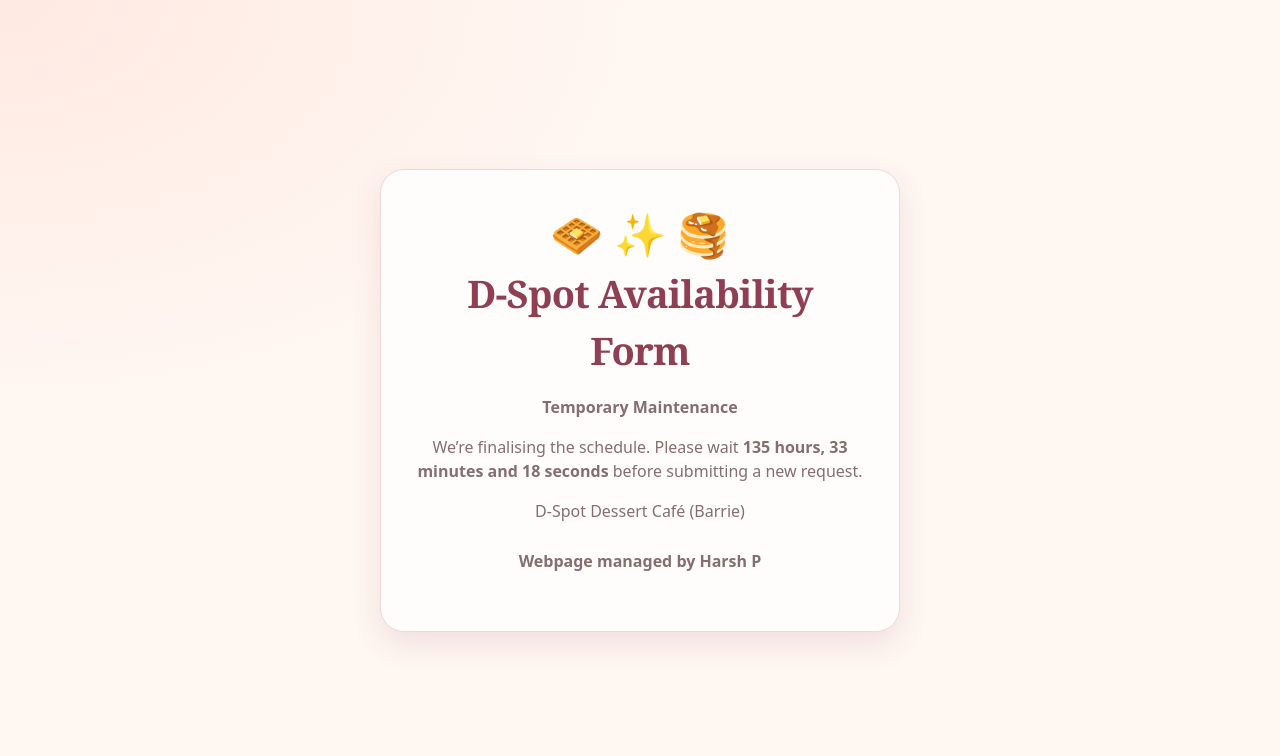
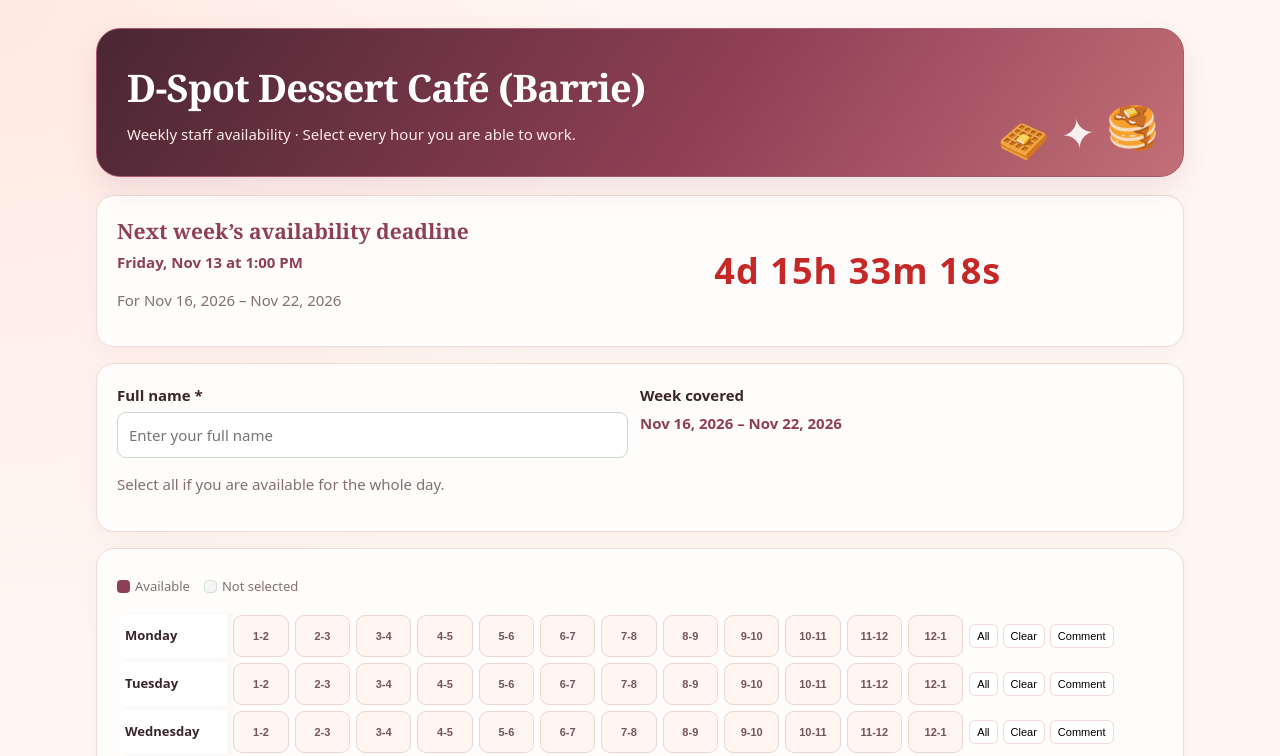
Before and after one commit to dspotavailability-barrie/dspot-availability, a plain HTML site: page index.html in a window 1280 px wide. Shown: the top 756 px of the page. Drawn offline with Linux system fonts and the light colour scheme.

Commit message:
Fix expired one-time maintenance override

```diff
--- a/index.html
+++ b/index.html
@@ -204,9 +204,7 @@ function updateDeadline() {
   const rawDiff = deadline.getTime() - now.getTime();
   const maintenanceEnd = new Date(deadline.getTime() + 24 * 60 * 60 * 1000);
   const testModeActive = maintenanceTestEnd > 0 && now.getTime() < maintenanceTestEnd;
-  // One-time early maintenance: Nov 6, 2026 at 11:15 AM until the normal Saturday 1 PM reopening.
-  const oneTimeMaintenanceActive = now.getTime() >= new Date("2026-11-06T11:15:00-05:00").getTime() && now.getTime() < maintenanceEnd.getTime();
-  const maintenanceActive = testModeActive || oneTimeMaintenanceActive || (rawDiff <= 0 && now.getTime() < maintenanceEnd.getTime());
+  const maintenanceActive = testModeActive || (rawDiff <= 0 && now.getTime() < maintenanceEnd.getTime());
   const maintenance = document.getElementById("maintenanceScreen");
   maintenance.classList.toggle("show", maintenanceActive);
   document.body.style.overflow = maintenanceActive ? "hidden" : "";
```
